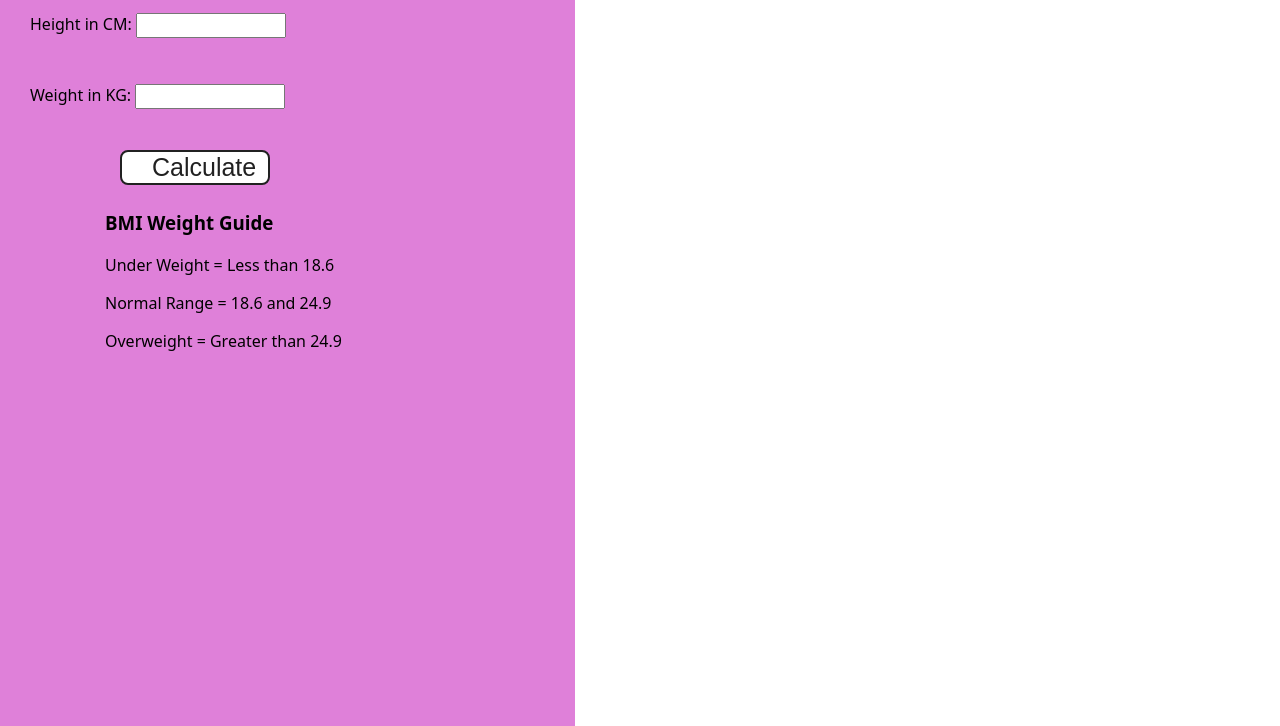
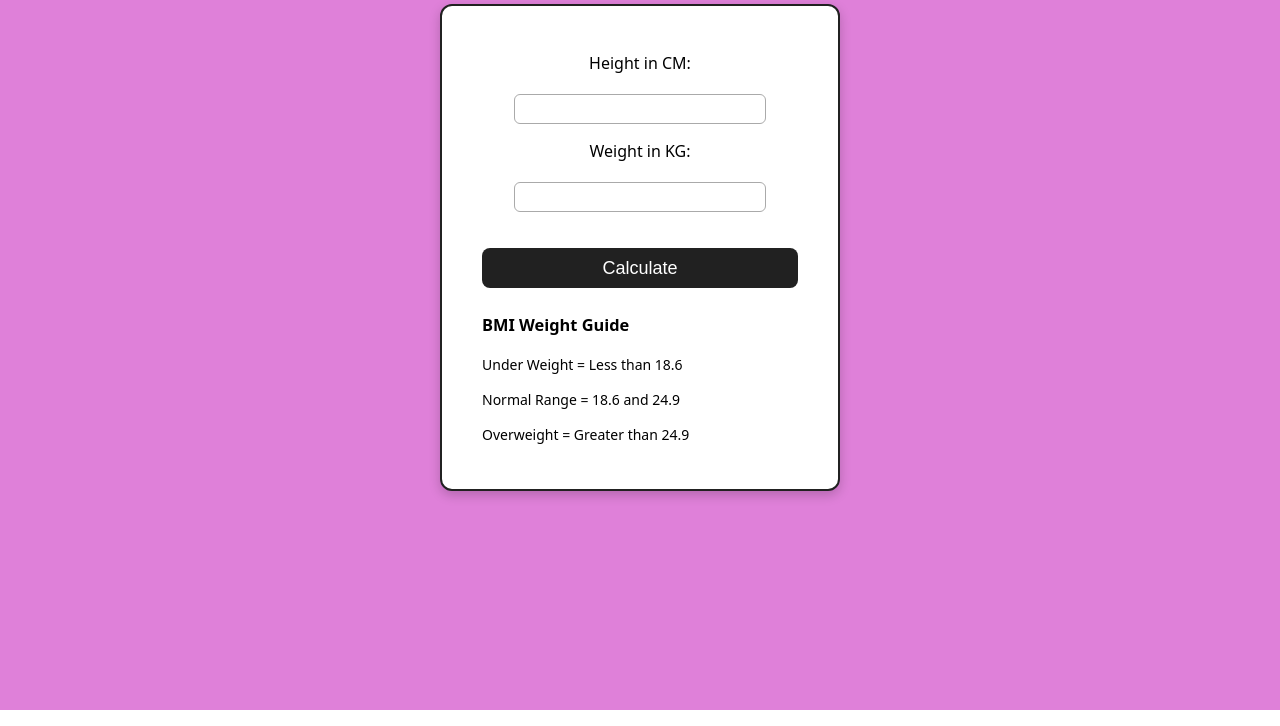
Before and after one commit to ayushinarnolia/Javascript-Projects, a plain HTML site: page 2-BMI/index.html in a window 1280 px wide. Shown: the part 172-898 px from the top of the page. Drawn offline with Linux system fonts and the light colour scheme.

Commit message:
minor changes

```diff
--- a/1-ColorChanger/style.css
+++ b/1-ColorChanger/style.css
@@ -5,6 +5,7 @@ html {
 span {
   display: block;
 }
+
 .canvas {
   margin: 100px auto 100px;
   width: 80%;
--- a/2-BMI/index.html
+++ b/2-BMI/index.html
@@ -4,8 +4,8 @@
     <meta charset="UTF-8" />
     <meta name="viewport" content="width=device-width, initial-scale=1.0" />
     <meta http-equiv="X-UA-Compatible" content="ie=edge" />
+    <link rel="stylesheet" href="../styles.css" />
     <link rel="stylesheet" href="style.css" />
-    <link rel="stylesheet" href="../styles.css" />
     <title>BMI Calculator</title>
   </head>
   <body>
--- a/2-BMI/style.css
+++ b/2-BMI/style.css
@@ -1,46 +1,70 @@
 .container {
-  width: 575px;
-  height: 825px;
+  width: 100%;
+  min-height: 825px;
+  background-color: #df80d9;
+  display: flex;
+  flex-direction: column;
+  justify-content: flex-start;
+  align-items: center;
+  padding: 50px 20px;
+  box-sizing: border-box;
+}
 
-  background-color: #df80d9;
-  padding-left: 30px;
+form {
+  background-color: #fff;
+  padding: 30px 40px;
+  border: 2px solid #212121;
+  border-radius: 12px;
+  box-shadow: 0 4px 12px rgba(0,0,0,0.2);
+  width: 100%;
+  max-width: 400px;
+  text-align: center;
 }
+
 #height,
 #weight {
-  width: 150px;
-  height: 25px;
-  margin-top: 30px;
+  width: 80%;
+  height: 30px;
+  margin-top: 20px;
+  padding: 5px;
+  font-size: 16px;
+  border-radius: 6px;
+  border: 1px solid #aaa;
 }
 
 #weight-guide {
-  margin-left: 75px;
   margin-top: 25px;
+  text-align: left;
+  font-size: 14px;
+  line-height: 1.5;
 }
 
 #results {
-  font-size: 35px;
-  margin-left: 90px;
+  font-size: 22px;
   margin-top: 20px;
-  color: rgb(241, 241, 241);
+  color: #333;
+  font-weight: bold;
 }
 
 button {
-  width: 150px;
-  height: 35px;
-  margin-left: 90px;
-  margin-top: 25px;
-  background-color: #fff;
-  padding: 1px 30px;
+  width: 100%;
+  height: 40px;
+  margin-top: 20px;
+  background-color: #212121;
+  color: #fff;
   border-radius: 8px;
-  color: #212121;
-  text-decoration: none;
-  border: 2px solid #212121;
+  border: none;
+  font-size: 18px;
+  cursor: pointer;
+  transition: background 0.3s ease;
+}
 
-  font-size: 25px;
+button:hover {
+  background-color: #444;
 }
 
 h1 {
-  padding-left: 15px;
-  padding-top: 25px;
-
+  margin-bottom: 20px;
+  text-align: center;
+  color: #212121;
 }
```
